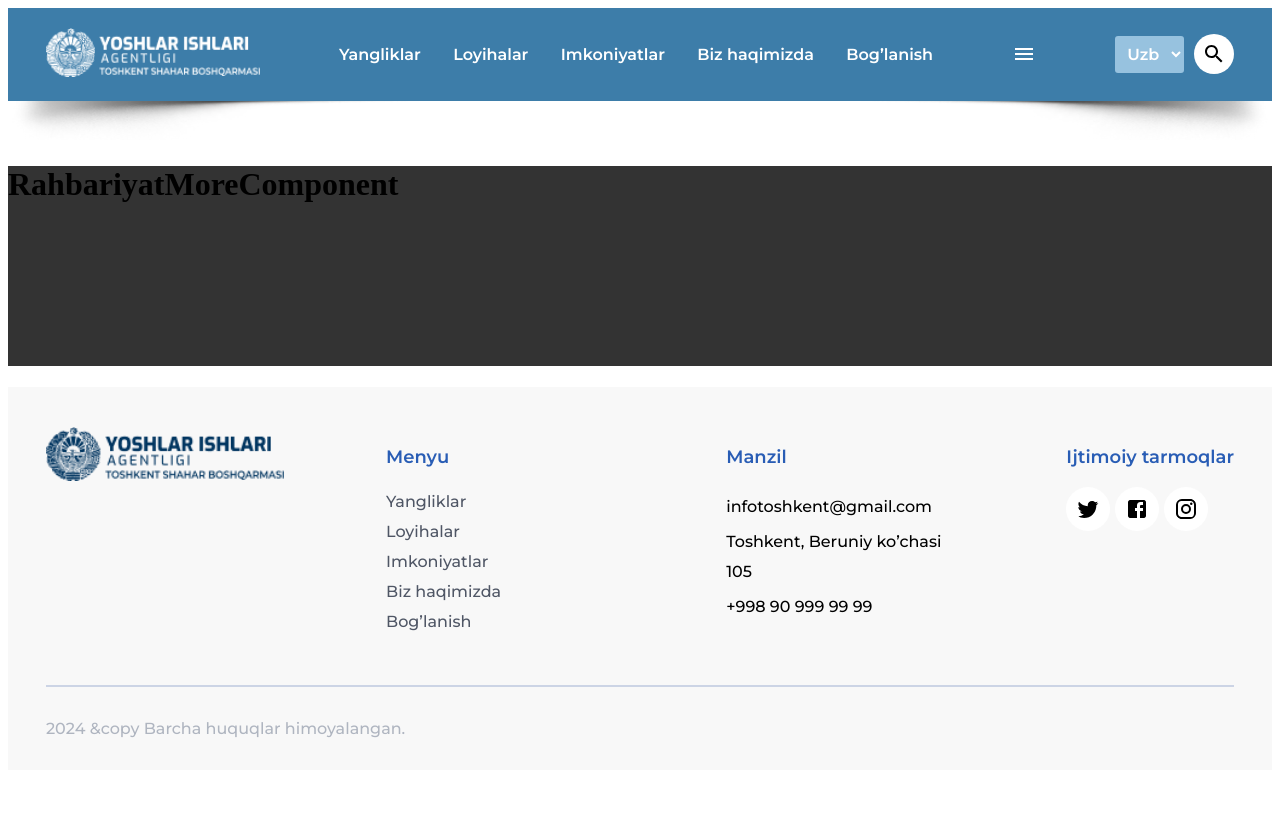
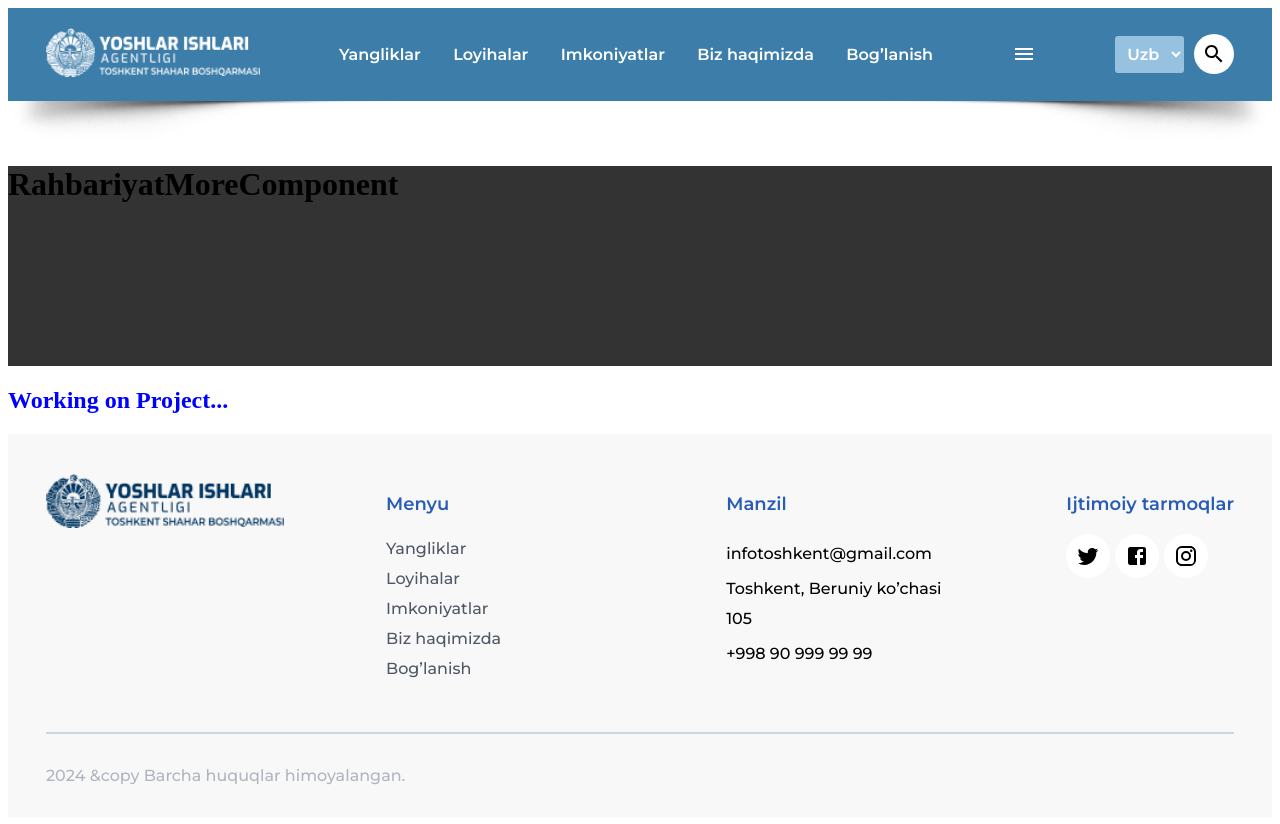
Before and after one commit to qulmuhammedov0707/yoshlar-agentligi-client, a React (Create React App) app: page /rahbariyat/batafsil-rahbariyat in a window 1280 px wide. Before the commit the page ends 800 px from the top, so only its background shows below. Built offline with nearby package versions, Linux system fonts and the light colour scheme.

Commit message:
Project Start

```diff
--- a/src/components/hududiy_boshqarmalar/index.jsx
+++ b/src/components/hududiy_boshqarmalar/index.jsx
@@ -5,6 +5,7 @@ function HududiyBoshqarmalarComponent() {
    return(
       <>
       <h1>HududiyBoshqarmalarComponent</h1>
+      <h2>Working on Project...</h2>
       </>
    )
 }
--- a/src/components/hududiy_boshqarmalar/style.module.css
+++ b/src/components/hududiy_boshqarmalar/style.module.css
@@ -0,0 +1,3 @@
+h2{
+    color: blue;
+}
--- a/src/components/rahbariyat/index.jsx
+++ b/src/components/rahbariyat/index.jsx
@@ -5,6 +5,7 @@ function RahbariyatComponent() {
    return(
       <>
       <h1>RahbariyatComponent</h1>
+      <h2>Working on Project...</h2>
       </>
    )
 }
--- a/src/components/rahbariyat/style.module.css
+++ b/src/components/rahbariyat/style.module.css
@@ -0,0 +1,3 @@
+h2{
+    color: blue;
+}
--- a/src/components/rahbariyat_more_page/index.jsx
+++ b/src/components/rahbariyat_more_page/index.jsx
@@ -5,6 +5,7 @@ function RahbariyatMoreComponent() {
    return(
       <>
       <h1>RahbariyatMoreComponent</h1>
+      <h2>Working on Project...</h2>
       </>
    )
 }
--- a/src/components/rahbariyat_more_page/style.module.css
+++ b/src/components/rahbariyat_more_page/style.module.css
@@ -0,0 +1,3 @@
+h2{
+    color: blue;
+}
```
